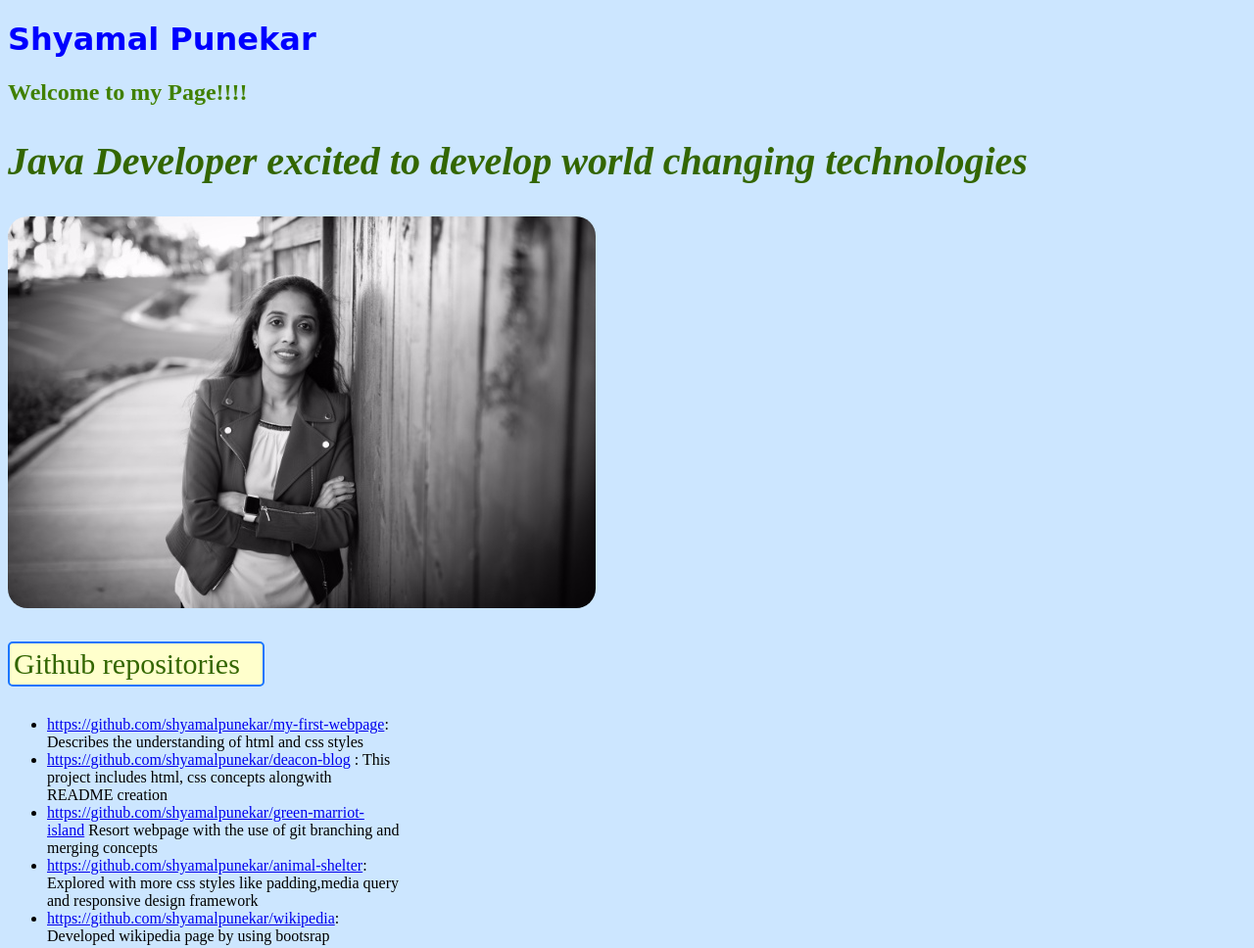
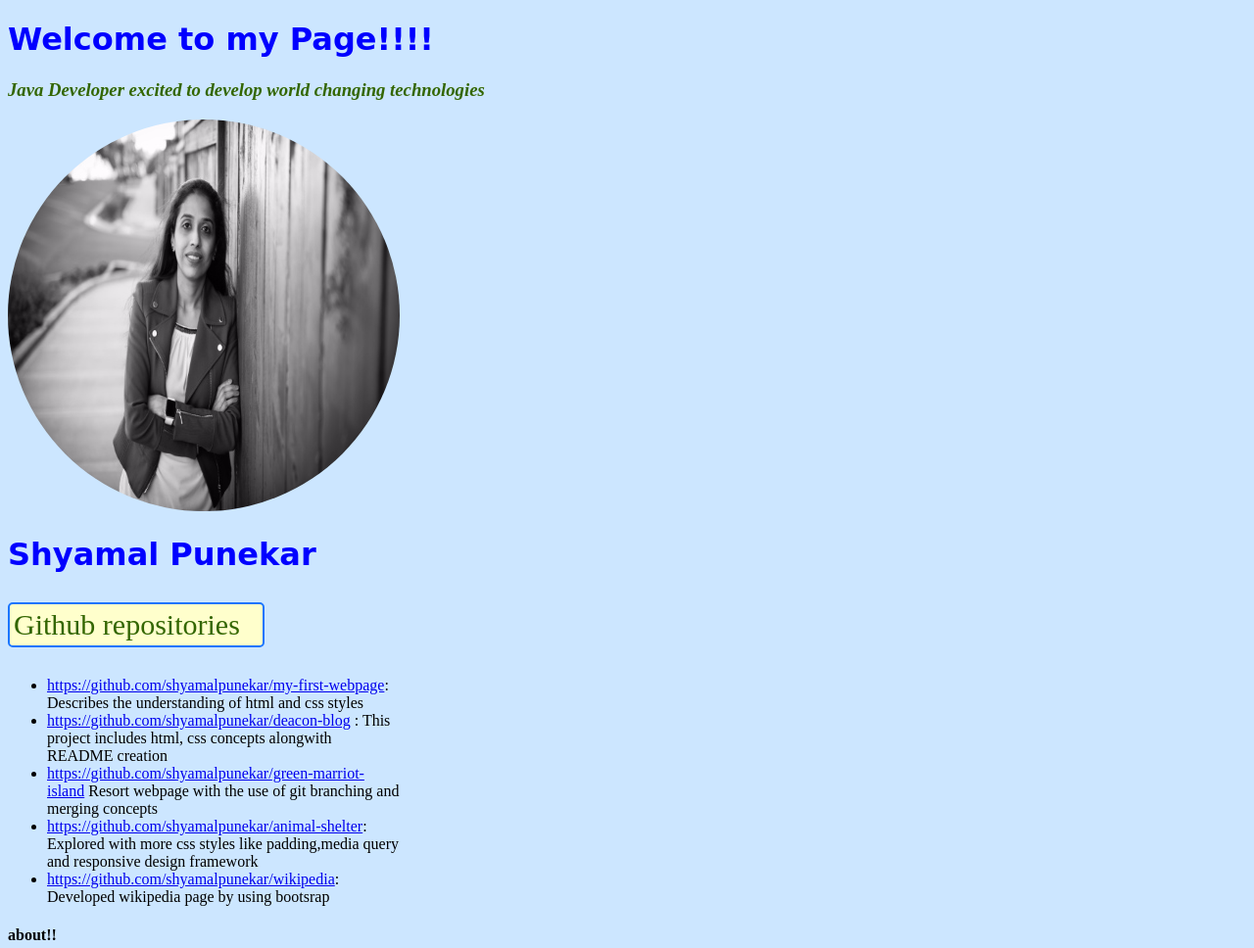
Before and after one commit to shyamalpunekar/portfolio-webpage, a plain HTML site: page portfolio-webpage.html in a window 1280 px wide. Shown: the top 968 px of the page at 98% size. Drawn offline with Linux system fonts and the light colour scheme.

Commit message:
adjust image in html and styles both

```diff
--- a/css/styles.css
+++ b/css/styles.css
@@ -34,7 +34,7 @@ p{
   font-size: 20px;
 }
 .intro img{
-  border-radius: 20px;
+  border-radius: 400px;
 
 }
 .include{
--- a/portfolio-webpage.html
+++ b/portfolio-webpage.html
@@ -6,11 +6,11 @@
     <link rel="stylesheet" href="css/styles.css" media="screen">
   </head>
   <body>
-    <h1>Shyamal Punekar</h1>
-    <h2>Welcome to my Page!!!!</h2>
+    <h1>Welcome to my Page!!!!</h1>
     <div class="intro">
-      <h2 class="changetype"><em>Java Developer excited to develop world changing technologies</em></h2>
-      <img src="img/profile.jpeg" alt="Shyamal's portfolio"/>
+      <h3 class="changetype"><em>Java Developer excited to develop world changing technologies</em></h2>
+      <img src="img/profile.jpeg" alt="Shyamal's portfolio" width="400px" height="400px"/>
+      <h1>Shyamal Punekar</h1>
       <div class="include">
         <p class="changetype">Github repositories</p>
           <ul>
```
